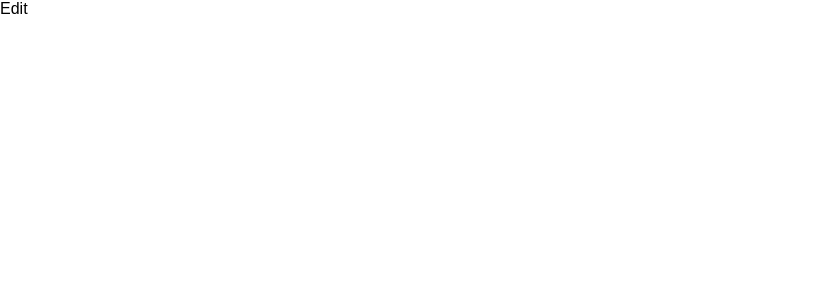
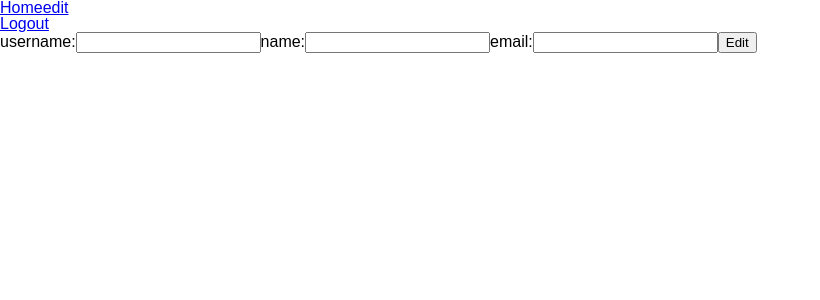
Before and after one commit to dan-valentine/news-app, a React (Create React App) app: page /#/edit in a window 1280 px wide. Shown: the top 300 px of the page, without its empty margins (0-820 px from the left). Built offline with nearby package versions, Linux system fonts and the light colour scheme; no server answers.

Commit message:
finished edit page and basic header

```diff
--- a/src/components/Dashboard/Dashboard.js
+++ b/src/components/Dashboard/Dashboard.js
@@ -1,6 +1,7 @@
 import React, { Component } from 'react';
 import NewsSources from './NewsSources/NewsSources';
 import NewsPanel from './NewsPanel/NewsPanel';
+import Header from './../Header/Header';
 import axios from 'axios';
 
 export default class Dashboard extends Component {
@@ -52,6 +53,7 @@ export default class Dashboard extends Component {
         )
         return (
             <div>
+                <Header/>
                 <NewsSources
                     followedOutlets={this.state.followedOutlets}
                     followOutlet={this.followOutlet}
--- a/src/components/Edit/Edit.js
+++ b/src/components/Edit/Edit.js
@@ -1,10 +1,89 @@
 import React, { Component } from 'react';
+import axios from 'axios';
+import Header from './../Header/Header';
 
 export default class Edit extends Component {
+    constructor(){
+        super();
+        this.state = {
+            username: "",
+            email: "",
+            name: "",
+            img : ""
+        }
+
+        this.changeUsername = this.changeUsername.bind(this);
+        this.changeName = this.changeName.bind(this);
+        this.changeEmail = this.changeEmail.bind(this);
+        this.editProfile = this.editProfile.bind(this);
+    }
+
+    componentDidMount(){
+        axios.get('/api/user').then(resp =>{
+            this.setState({
+                email: resp.data.email,
+                username: resp.data.username,
+                name: resp.data.name,
+                img: resp.data.img
+            })
+        })
+    }
+
+    changeUsername(val){
+        this.setState({
+            username: val
+        });
+    }
+
+    changeName(val){
+        this.setState({
+            name: val
+        });
+    }
+
+    changeEmail(val){
+        this.setState({
+            email: val
+        });
+    }
+
+    editProfile(){
+        let body = {
+            username: this.state.username,
+            email: this.state.email,
+            name: this.state.name
+        }
+        axios.put('/api/user', body).then(resp=>{
+            this.setState({
+                email: resp.data.email,
+                username: resp.data.username,
+                name: resp.data.name
+            })
+        })
+
+    }
+
     render () {
         return (
             <div>
-                Edit
+                <Header/>
+                <img src={this.state.img} />
+                <span>username:
+                    <input
+                        value={this.state.username}
+                        onChange={e=>this.changeUsername(e.target.value)}/>
+                </span>
+                <span>name:
+                    <input
+                        value={this.state.name}
+                        onChange={e=>this.changeName(e.target.value)}/>
+                </span>
+                <span>email:
+                    <input
+                        value={this.state.email}
+                        onChange={e=>this.changeEmail(e.target.value)}/>
+                </span>
+                <button onClick={this.editProfile}>Edit</button>
             </div>
         );
     }
--- /dev/null
+++ b/src/components/Header/Header.js
@@ -0,0 +1,16 @@
+import React from 'react';
+import {Link} from 'react-router-dom';
+
+export default function Header(user) {
+    return (
+        <div>
+            <div>
+                <Link to='/dashboard'>Home</Link>
+                <Link to='/edit'>edit</Link>
+            </div>
+            <div>
+                <Link to='/'>Logout</Link>
+            </div>
+        </div>
+    );
+}
--- a/src/index.js
+++ b/src/index.js
@@ -2,6 +2,7 @@ import React from 'react';
 import ReactDOM from 'react-dom';
 import {HashRouter} from 'react-router-dom';
 import './index.css';
+import './reset.css';
 import App from './App';
 import registerServiceWorker from './registerServiceWorker';
 
--- /dev/null
+++ b/src/reset.css
@@ -0,0 +1,108 @@
+/*
+html5doctor.com Reset Stylesheet
+v1.6.1
+Last Updated: 2010-09-17
+Author: Richard Clark - http://richclarkdesign.com
+Twitter: @rich_clark
+*/
+
+html, body, div, span, object, iframe,
+h1, h2, h3, h4, h5, h6, p, blockquote, pre,
+abbr, address, cite, code,
+del, dfn, em, img, ins, kbd, q, samp,
+small, strong, sub, sup, var,
+b, i,
+dl, dt, dd, ol, ul, li,
+fieldset, form, label, legend,
+table, caption, tbody, tfoot, thead, tr, th, td,
+article, aside, canvas, details, figcaption, figure,
+footer, header, hgroup, menu, nav, section, summary,
+time, mark, audio, video {
+    margin:0;
+    padding:0;
+    border:0;
+    outline:0;
+    font-size:100%;
+    vertical-align:baseline;
+    background:transparent;
+}
+
+body {
+    line-height:1;
+     -webkit-font-smoothing: antialiased;
+    -moz-osx-font-smoothing: grayscale;
+}
+
+article,aside,details,figcaption,figure,
+footer,header,hgroup,menu,nav,section {
+    display:block;
+}
+
+nav ul {
+    list-style:none;
+}
+
+blockquote, q {
+    quotes:none;
+}
+
+blockquote:before, blockquote:after,
+q:before, q:after {
+    content:'';
+    content:none;
+}
+
+a {
+    margin:0;
+    padding:0;
+    font-size:100%;
+    vertical-align:baseline;
+    background:transparent;
+}
+
+/* change colours to suit your needs */
+ins {
+    background-color:#ff9;
+    color:#000;
+    text-decoration:none;
+}
+
+/* change colours to suit your needs */
+mark {
+    background-color:#ff9;
+    color:#000;
+    font-style:italic;
+    font-weight:bold;
+}
+
+del {
+    text-decoration: line-through;
+}
+
+abbr[title], dfn[title] {
+    border-bottom:1px dotted;
+    cursor:help;
+}
+
+table {
+    border-collapse:collapse;
+    border-spacing:0;
+}
+
+/* change border colour to suit your needs */
+hr {
+    display:block;
+    height:1px;
+    border:0;
+    border-top:1px solid #cccccc;
+    margin:1em 0;
+    padding:0;
+}
+
+input, select {
+    vertical-align:middle;
+}
+
+*, *:before, *:after {
+ box-sizing: border-box;
+}
```
Also changed, not shown: 2 other files (tests, documents, lock files or other folders).
